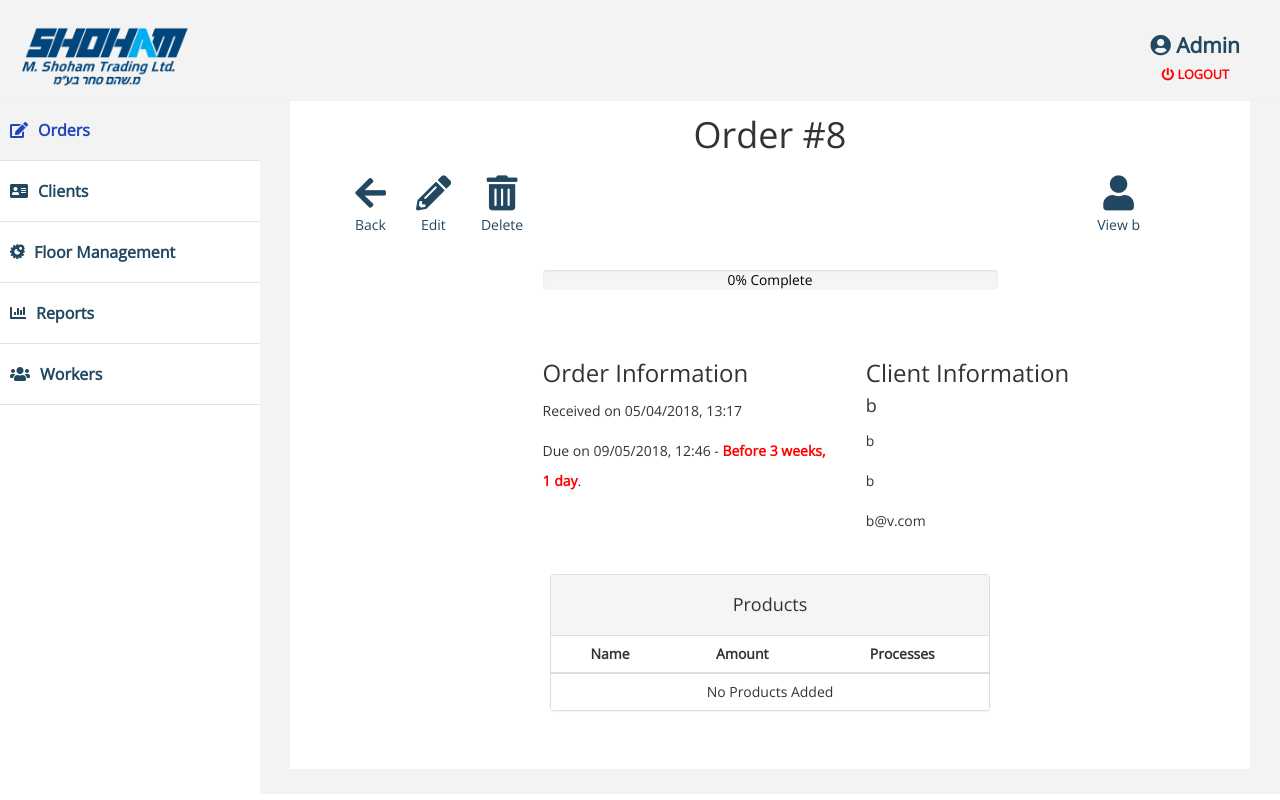
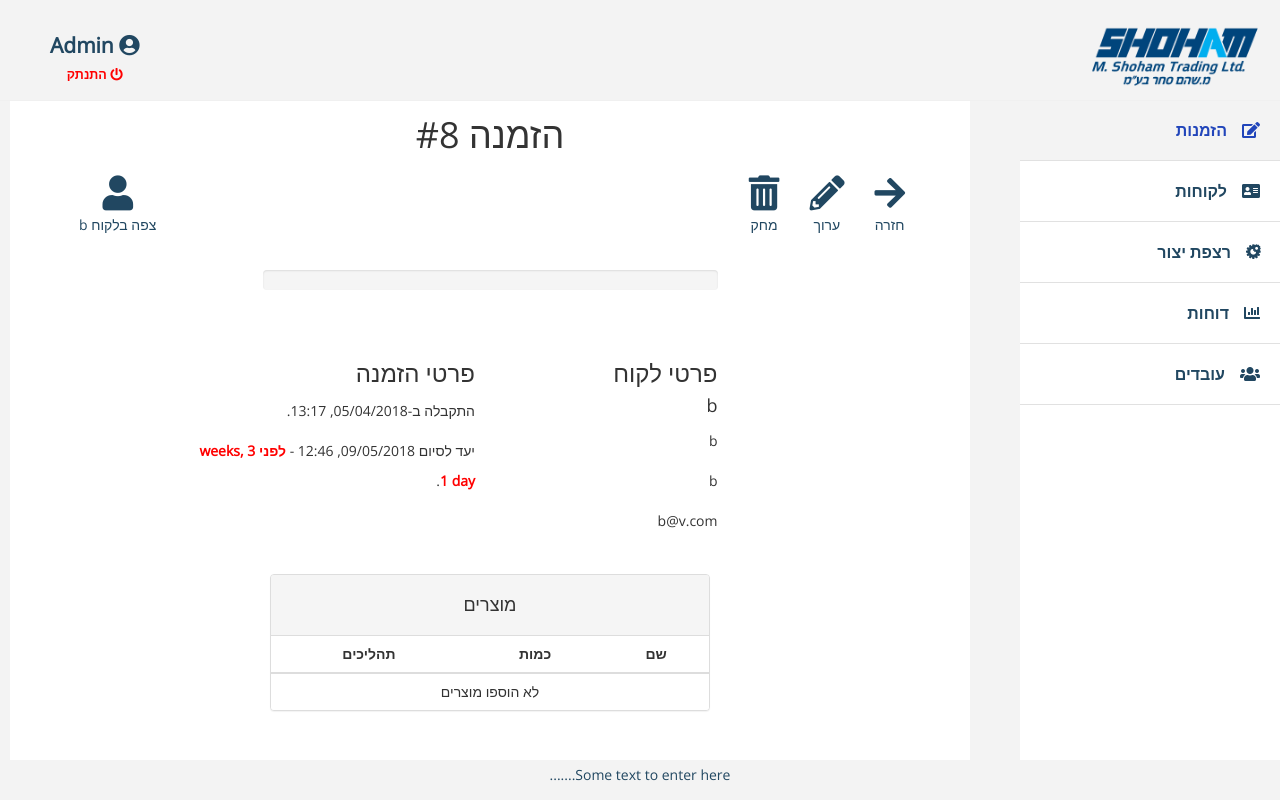
Before and after one commit to heinre/PLMC, a Django app: page /orders/8 in a window 1280 px wide. Run offline with Django 3.2, Linux system fonts and the light colour scheme; a user stored in the database is signed in; data comes from the database, SQL or seed files in the repository; both versions use the stored data as it was after the commit; some libraries are stand-ins or nearby versions.

Commit message:
translation and aligning rtl

```diff
--- a/PLMC/settings.py
+++ b/PLMC/settings.py
@@ -110,7 +110,7 @@
 # Internationalization
 # https://docs.djangoproject.com/en/1.11/topics/i18n/
 
-LANGUAGE_CODE = 'en-us'
+LANGUAGE_CODE = 'he'
 
 TIME_ZONE = 'Asia/Jerusalem'
 
--- a/PLMC/views.py
+++ b/PLMC/views.py
@@ -22,7 +22,7 @@
             results.append(client_json)
         if not results:
             add_new = {}
-            add_new['label'] = 'Add a new client'
+            add_new['label'] = 'הוסף לקוח חדש'
             add_new['value'] = 0
             results.append(add_new)
         data = json.dumps(results)
--- a/clients/forms.py
+++ b/clients/forms.py
@@ -17,8 +17,8 @@
     class Meta:
         model = models.Client
         fields = "__all__"
-        labels = {'contactName': _("Contact Name"), 'contactEmail': _("Contact Email"),
-                  'contactPhone': _("Contact Phone")}
+        labels = {'name': _("שם"), 'address': _("כתובת"), 'contactName': _("שם איש הקשר"), 'contactEmail': _('דוא"ל'),
+                  'contactPhone': _("טלפון איש הקשר"), 'remarks': _("הערות")}
         widgets = {
             'remarks': forms.Textarea(attrs={'rows': 4, 'cols': 40}),
         }
--- a/orders/forms.py
+++ b/orders/forms.py
@@ -8,7 +8,7 @@
     class Meta:
         model = models.Order
         fields = "__all__"
-        labels = {'clientID': _("Client"), 'dueDate': _("Due Time")}
+        labels = {'clientID': _("לקוח"), 'dueDate': _("יעד לסיום"), 'remarks': _("הערות")}
         widgets = {
             'remarks': forms.Textarea(attrs={'rows': 4, 'cols': 40}),
             'processes': forms.Textarea(attrs={'rows': 4, 'cols': 20}),
--- a/orders/templates/order_info.html
+++ b/orders/templates/order_info.html
@@ -1,9 +1,9 @@
 {% extends 'base.html' %}
 {% block title %}
             {% if order %}
-                - Order #{{ order.id }}
+                - הזמנה #{{ order.id }}
             {% else %}
-                - Orders
+                - הזמנות
             {% endif %}
 {% endblock %}
 {% block  content %}
@@ -12,7 +12,7 @@
         <div class="col-lg-6 page-title">
         <h1>
             {% if order %}
-                Order #{{ order.id }}
+                הזמנה #{{ order.id }}
             {% endif %}
         </h1>
         </div>
@@ -22,28 +22,28 @@
         <ul>
             <li>
                 <a onclick="window.history.back(); return false;" >
-                    <div class="menu-icon"><i class="fas fa-arrow-left"></i></div>
-                    <div class="menu-text">Back</div>
+                    <div class="menu-icon"><i class="fas fa-arrow-right"></i></div>
+                    <div class="menu-text">חזרה</div>
                 </a>
             </li>
             {% if order %}
+                <li class="right-menu">
+                        <a href="{% url 'clients:info' order.clientID.id %}">
+                            <div class="menu-icon"><i class="fa fa-user"></i></div>
+                            <div class="menu-text">צפה בלקוח {{ order.clientID.name }}</div>
+                        </a>
+                </li>
                 <li>
                     <a href="{% url 'orders:edit' order.id %}" >
                         <div class="menu-icon"><i class="fas fa-pencil-alt"></i></div>
-                        <div class="menu-text">Edit</div>
+                        <div class="menu-text">ערוך</div>
                     </a>
                 </li>
                 <li>
                     <a id="delete" >
                         <div class="menu-icon"><i class="fas fa-trash-alt"></i></div>
-                        <div class="menu-text">Delete</div>
+                        <div class="menu-text">מחק</div>
                     </a>
-                </li>
-                <li class="right-menu">
-                        <a href="{% url 'clients:info' order.clientID.id %}">
-                            <div class="menu-icon"><i class="fa fa-user"></i></div>
-                            <div class="menu-text">View {{ order.clientID.name }}</div>
-                        </a>
                 </li>
             {% endif %}
         </ul>
@@ -64,43 +64,43 @@
                                 {% endif %}
                                 " role="progressbar" aria-valuenow="{{ order.get_progress }}"
                                 aria-valuemin="0" aria-valuemax="100" style="width:{{ order.get_progress }}%">
-                                    <span>{{ order.get_progress }}% Complete</span>
+                                    <span>{{ order.get_progress }}% הושלמו</span>
                             </div>
                         </div>
                     </div>
                 </div>
                 <div class="row info">
-                    <div class="col-lg-3"></div>
+                    <div class="col-lg-2"></div>
                     <div class="col-lg-4">
-                        <h3>Order Information</h3>
-                        <p>Received on {{ order.created|date:'d/m/Y, H:i' }}</p>
+                        <h3>פרטי הזמנה</h3>
+                        <p>התקבלה ב-{{ order.created|date:'d/m/Y, H:i' }}.</p>
                         {% if order.doneTime %}
-                            <p>Finished on {{ order.doneTime|date:'d/m/Y, H:i' }} - Processed in {{ order.get_process_time }}. </p>
+                            <p>הסתיימה ב-{{ order.doneTime|date:'d/m/Y, H:i' }}, עובדה תוך <span>{{ order.get_process_time }}</span>. </p>
                             {% if order.dueDate %}
                                <p>
-                                   Due on {{ order.dueDate|date:'d/m/Y, H:i' }} -
+                                   יעד לסיום {{ order.dueDate|date:'d/m/Y, H:i' }} -
                                     {% if order.late_due %}
-                                        <span style="font-weight: bold; color:red;"> Finished {{ order.get_duedone_difference }} late</span>.
+                                        <span style="font-weight: bold; color:red;"> הסתיים באיחור של <span>{{ order.get_duedone_difference }}</span></span>.
                                     {% else %}
-                                        <span style="color:green;">  Finished {{ order.get_duedone_difference }} before time</span>.
+                                        <span style="color:green;">  הסתיים <span>{{ order.get_duedone_difference }}</span> לפני הזמן</span>.
                                     {% endif %}
                                </p>
                                 {% endif %}
                         {% else %}
                             {% if order.dueDate %}
                                <p>
-                                   Due on {{ order.dueDate|date:'d/m/Y, H:i' }} -
+                                   יעד לסיום {{ order.dueDate|date:'d/m/Y, H:i' }} -
                                     {% if order.late_due %}
-                                        <span style="font-weight: bold; color:red;">Before {{ order.dueDate|timesince }}</span>.
+                                        <span style="font-weight: bold; color:red;">לפני <span>{{ order.dueDate|timesince }}</span></span>.
                                     {% else %}
-                                        <span> In {{ order.dueDate|timeuntil }}</span>.
+                                        <span>בעוד <span >{{ order.dueDate|timeuntil }}</span>.
                                     {% endif %}
                                </p>
                                 {% endif %}
                         {% endif %}
                     </div>
                     <div class="col-lg-3">
-                        <h3>Client Information</h3>
+                        <h3>פרטי לקוח</h3>
                         <h4>{{ order.clientID.name }}</h4>
                         <p>{{ order.clientID.contactName }}</p>
                         {% if order.clientID.contactPhone %}
@@ -115,7 +115,7 @@
                     <div class="row">
                         <div class="col-lg-3"></div>
                         <div class="col-lg-6">
-                            <h3>Remarks</h3>
+                            <h3>הערות</h3>
                             <p>{{ order.remarks }}</p>
                         </div>
                     </div>
@@ -125,14 +125,14 @@
                     <div class="col-lg-6">
                         <div class="panel panel-default">
                             <div class="panel-heading">
-                                <h4>Products</h4>
+                                <h4>מוצרים</h4>
                             </div>
                                 <table class="table table-hover">
                                     <thead>
                                         <tr>
-                                            <th onclick="sortTable(0,0)">Name</th>
-                                            <th onclick="sortTable(1,0)">Amount</th>
-                                            <th onclick="sortTable(2,0)">Processes</th>
+                                            <th onclick="sortTable(0,0)">שם</th>
+                                            <th onclick="sortTable(1,0)">כמות</th>
+                                            <th onclick="sortTable(2,0)">תהליכים</th>
                                           </tr>
                                     </thead>
                                     <tbody>
@@ -150,7 +150,7 @@
                                                 {% endfor %}
                                             {% else %}
                                             <tr>
-                                                <td colspan="3">No Products Added</td>
+                                                <td colspan="3">לא הוספו מוצרים</td>
                                             </tr>
                                             {% endif %}
                                     </tbody>
@@ -164,17 +164,17 @@
                         <div class="modal-content">
                             <div class="modal-body">
                                 <h1><i class="fas fa-exclamation-circle"></i></h1>
-                                <h3>Are you sure you want to delete order #{{ order.id }}?</h3>
-                                <p>This process will delete any data related to {{ order.id }}</p>
-                                <p style="font-weight: bold">This process cannot be undone.</p>
+                                <h3>האם אתה בטוח שברצונך למחוק את הזמנה #{{ order.id }}?</h3>
+                                <p>תהליך זה ימחק את כל המידע הקשור להזמנה #{{ order.id }} </p>
+                                <p style="font-weight: bold">לא ניתן לשחזר מידע שנמחק.</p>
                             </div>
                             <div class="modal-footer">
                                 {% csrf_token %}
                                 <button type="button" class="btn btn-danger" onclick="deleteOrder({{ order.id }})">
-                                    <i class="fas fa-check"></i> Delete
+                                    <i class="fas fa-check"></i> מחק
                                 </button>
                                 <button type="button" class="btn btn-info" data-dismiss="modal">
-                                    <i class="fas fa-times"></i> Cancel
+                                    <i class="fas fa-times"></i> בטל
                                 </button>
                             </div>
                         </div>
@@ -188,7 +188,7 @@
                     <div class="col-lg-6">
                         <div class="not-exist">
                             <i class="fas fa-ban"></i>
-                            <p>Item Does Not Exist</p>
+                            <p>ההזמנה אינה קיימת</p>
                         </div>
                     </div>
                 </div>
--- a/static/css/style.css
+++ b/static/css/style.css
@@ -27,6 +27,9 @@
     min-height: 600px;
     background:#F3F3F3;
 
+}
+.nav-text{
+    margin-right: 15px;
 }
 #page-inner {
     width:100%;
@@ -69,6 +72,7 @@
 }
 
 .navbar-side {
+    position: fixed;
 	border:none;
 	background-color: #fff;
 
@@ -96,7 +100,7 @@
     }
 .user-info{
     color: #214761;
-    float: right;
+    float: left;
     font-size:1.5em;
     font-weight:800;
     margin: 30px 40px 10px 50px;
@@ -106,10 +110,11 @@
 }
 .menu{
     margin-top: 10px;
+    float: right;
 }
 .menu li{
     list-style-type: none;
-    float: left;
+    float: right;
     margin: 0 15px;
 }
 .menu:after{
@@ -185,6 +190,11 @@
   display: inline-block;
   float: left;
 }
+
+.rtlform {
+    float: right;
+    margin-left: -50px;
+}
 .menu label{
     font-weight: normal;
 }
@@ -203,8 +213,16 @@
     text-align: center;
 }
 .right-menu{
-    float: right !important;
-    margin-right: 100px !important;
+    float: left !important;
+    position: absolute;
+    left: 5%;
+    margin-right: 00px !important;
+}
+.input-group-addon, .input-group-btn{
+    transform: scaleX(-1);
+}
+.input-group-addon > i, .input-group-btn > .btn.btn-default > i{
+    transform: scaleX(-1);
 }
 .ui-widget label{
     font-family: 'Open Sans', sans-serif;
@@ -257,7 +275,7 @@
 
  @media(min-width:768px) {
      #page-wrapper{
-               margin: 0 0 0 260px;
+               margin: 0 260px 0 0;
         padding: 15px 30px;
         min-height: 500px;
 
@@ -269,6 +287,10 @@
         position: absolute;
         width: 260px;
 
+    }
+
+    .navbar-header{
+        float: right;
     }
 
 }
@@ -337,3 +359,15 @@
     color: black;
     font-size: 1.15em;
  }
+
+.footer {
+    position: fixed;
+    left: 0;
+    bottom: 0;
+    width: 100%;
+    height: 5%;
+    color: #214761;
+    background-color: #F3F3F3;
+    text-align: center;
+    padding: 0;
+}
--- a/templates/base.html
+++ b/templates/base.html
@@ -1,5 +1,5 @@
 <!DOCTYPE html>
-<html>
+<html dir="rtl">
 <head>
     <meta charset="utf-8" />
     {% load static %}
@@ -37,7 +37,7 @@
                             {{ user.get_username }}
                         {% endif %}
                     <div class="logout-spn" >
-                        <a href="{% url 'logout' %}"><i class="fa fa-power-off"></i> LOGOUT</a>
+                        <a href="{% url 'logout' %}"><i class="fa fa-power-off"></i> התנתק</a>
                     </div>
                 </div>
             </div>
@@ -46,22 +46,22 @@
             <div class="sidebar-collapse">
                 <ul class="nav" id="main-menu">
                     <li>
-                        <a {% if nbar == 'orders' %}class="active"{% endif %} href="{% url 'orders:index' %}"><i class="fa fa-edit "></i>Orders <span class="badge"></span></a>
+                        <a {% if nbar == 'orders' %}class="active"{% endif %} href="{% url 'orders:index' %}"><i class="fa fa-edit "></i><span class="nav-text">הזמנות</span></a>
                     </li>
 
 
                     <li>
-                        <a {% if nbar == 'clients' %}class="active"{% endif %} href="{% url 'clients:index' %}"><i class="fas fa-address-card"></i>Clients  <span class="badge"></span></a>
+                        <a {% if nbar == 'clients' %}class="active"{% endif %} href="{% url 'clients:index' %}"><i class="fas fa-address-card"></i><span class="nav-text">לקוחות</span></a>
                     </li>
                     <li>
-                        <a><i class="fab fa-whmcs "></i>Floor Management  <span class="badge"></span></a>
+                        <a><i class="fab fa-whmcs "></i><span class="nav-text">רצפת יצור</span></a>
                     </li>
                     <li>
-                        <a {% if nbar == 'reports' %}class="active"{% endif %} href="{% url 'reports:index' %}"><i class="fas fa-bar-chart"></i>Reports <span class="badge"></span></a>
+                        <a {% if nbar == 'reports' %}class="active"{% endif %} href="{% url 'reports:index' %}"><i class="fas fa-bar-chart"></i><span class="nav-text">דוחות</span></a>
                     </li>
                     {% if request.user|has_group:"Manager" %}
                         <li>
-                            <a {% if nbar == 'workers' %}class="active"{% endif %} href="{% url 'workers:index' %}"><i class="fa fa-users "></i>Workers <span class="badge"></span></a>
+                            <a {% if nbar == 'workers' %}class="active"{% endif %} href="{% url 'workers:index' %}"><i class="fa fa-users "></i><span class="nav-text">עובדים</span></a>
                         </li>
                     {% endif %}
 
@@ -75,6 +75,9 @@
 
                 {% endblock %}
             </div>
+        </div>
+        <div class="footer">
+            <span>Some text to enter here.......</span>
         </div>
     <!-- JQUERY SCRIPTS -->
     <link rel="stylesheet" href="http://code.jquery.com/ui/1.8.18/themes/base/jquery-ui.css" type="text/css" media="all" />
--- a/workers/forms.py
+++ b/workers/forms.py
@@ -17,7 +17,8 @@
     class Meta:
         model = models.Worker
         fields = "__all__"
-        labels = {'firstName': _("First Name"), 'lastName': _("Last Name")}
+        labels = {'firstName': _("שם פרטי"), 'lastName': _("שם משפחה"), 'address': _("כתובת"), 'email': _('דוא"ל'),
+                  'phone': _("טלפון"), 'skills': _("כישורים")}
         widgets = {
             'skills': forms.TextInput,
         }
```
Also changed, not shown: clients/templates/client_info.html (+40 -36 lines), clients/templates/client_new.html (+26 -24 lines), clients/templates/client_page.html (+13 -13 lines), orders/templates/order_new.html (+43 -50 lines), orders/templates/order_page.html (+18 -18 lines), static/js/order_handler.js (+49 -23 lines), workers/templates/worker_info.html (+36 -31 lines), workers/templates/worker_new.html (+36 -36 lines), workers/templates/worker_page.html (+18 -18 lines), workers/templates/worker_shifts.html (+10 -14 lines), db.sqlite3, 1 other file.
